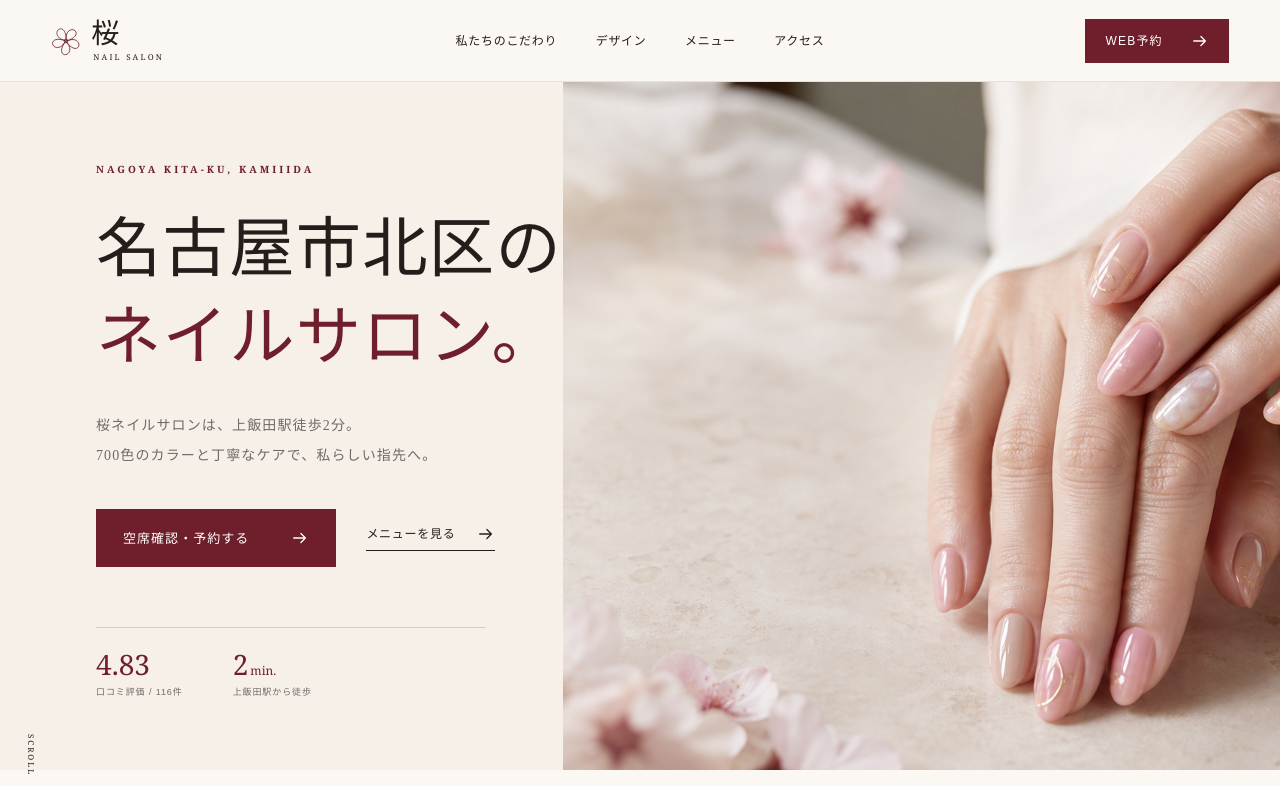
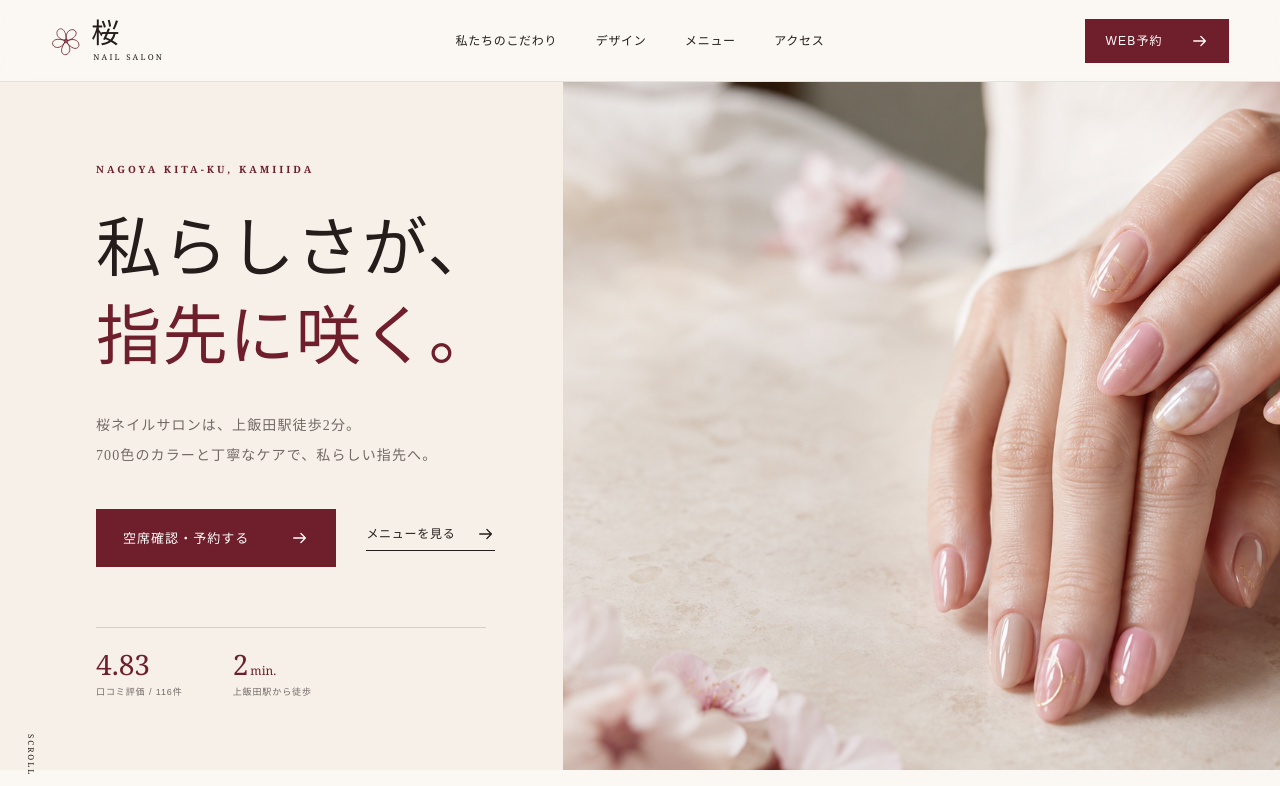
Before and after one commit to Rainnnnnnnn-maker/sakura-nail-salon-homepage, a Next.js app: page / in a window 1280 px wide. Shown: the top 786 px of the page. Built offline with nearby package versions, Linux system fonts and the light colour scheme; no server answers.

Commit message:
fix: update hero section text for improved branding

```diff
--- a/src/app/page.tsx
+++ b/src/app/page.tsx
@@ -260,9 +260,9 @@ export default function Home() {
           <div className="hero__content">
             <p className="eyebrow">NAGOYA KITA-KU, KAMIIIDA</p>
             <h1 id="hero-title">
-              名古屋市北区の
+              私らしさが、
               <br />
-              <em>ネイルサロン。</em>
+              <em>指先に咲く。</em>
             </h1>
             <p className="hero__lead">
               桜ネイルサロンは、上飯田駅徒歩2分。
```
